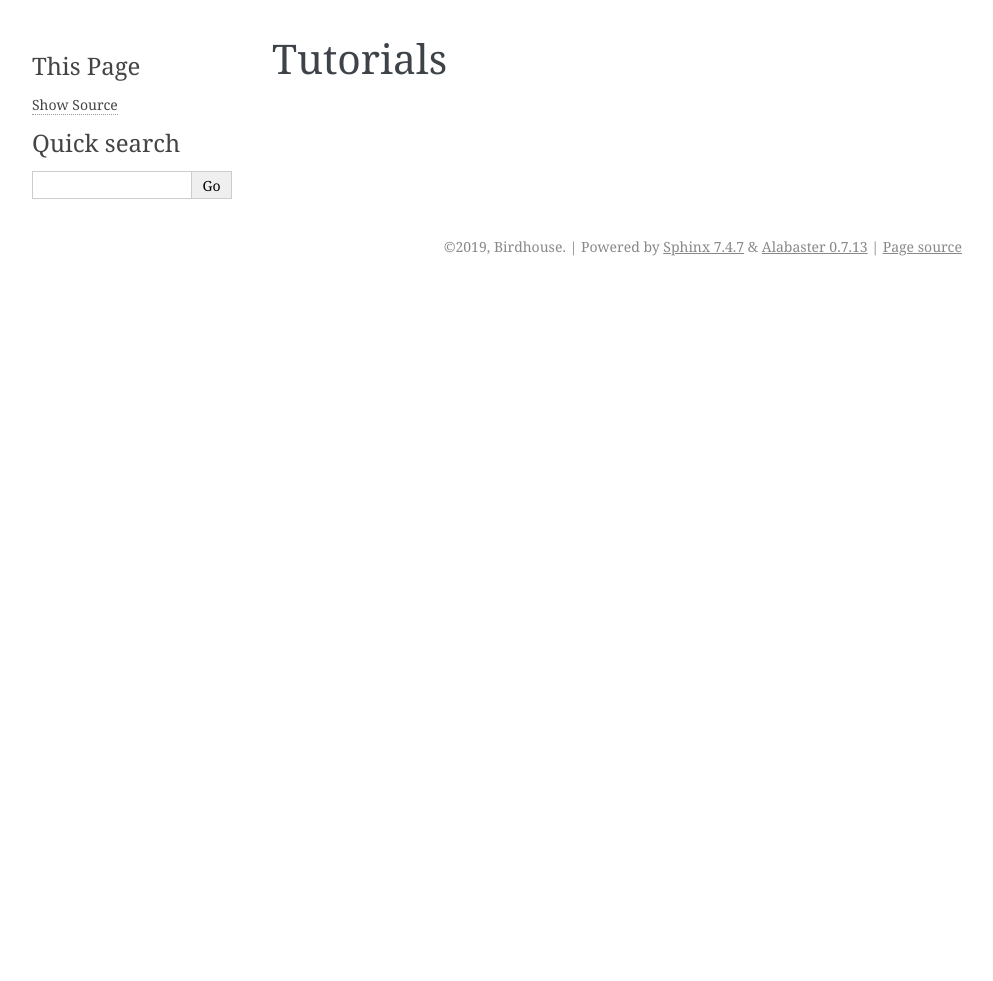
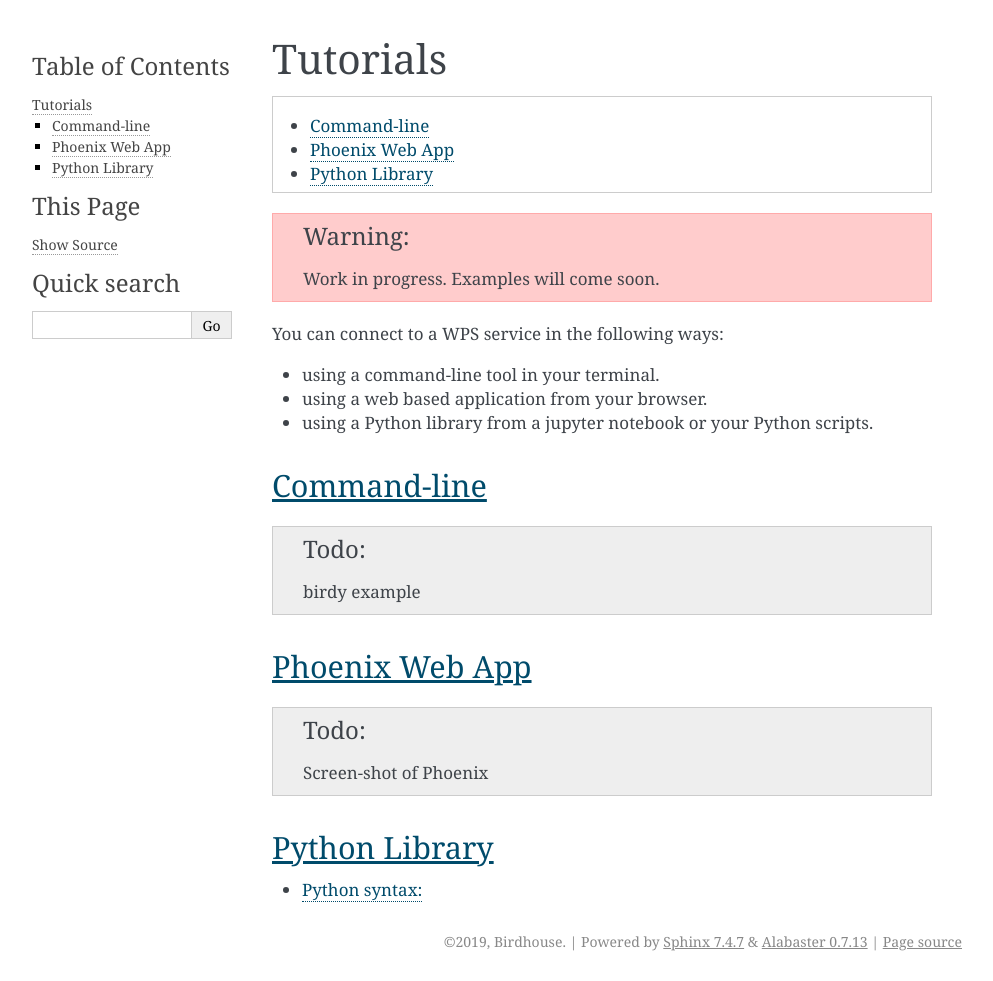
Before and after one commit to bird-house/birdhouse-docs, a Sphinx documentation site: the page built from docs/source/tutorials.rst, in a window 1280 px wide. Shown: the whole page, without its empty margins (148-1141 px from the left). Built offline with Sphinx 7.4.7, drawn with Linux system fonts in a browser that asks for light colours; pages that are not in the unit, such as notebooks, are missing from menus; before the commit the page ends 900 px from its top, so only the background shows below that.

```diff
--- a/docs/source/guidelines.rst
+++ b/docs/source/guidelines.rst
@@ -13,7 +13,6 @@
    :maxdepth: 2
 
    guide_fair
-   guide_user
    guide_install
    guide_admin
    guide_dev
--- a/docs/source/tutorials.rst
+++ b/docs/source/tutorials.rst
@@ -6,3 +6,31 @@
 .. contents::
     :local:
     :depth: 3
+
+
+.. warning::
+    Work in progress. Examples will come soon.
+
+You can connect to a WPS service in the following ways:
+
+* using a command-line tool in your terminal.
+* using a web based application from your browser.
+* using a Python library from a jupyter notebook or your Python scripts.
+
+Command-line
+------------
+
+.. todo:: birdy example
+
+Phoenix Web App
+---------------
+
+.. todo:: Screen-shot of Phoenix
+
+Python Library
+--------------
+
+.. toctree::
+   :maxdepth: 2
+
+   flyingpigeon_tutorial
```
Also changed, not shown: docs/source/guide_user.rst (deleted, +0 -35 lines).
